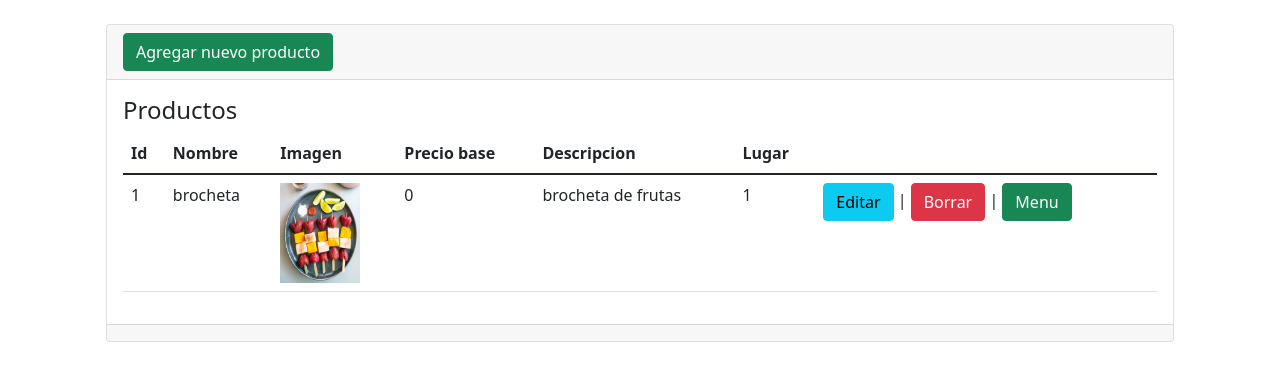
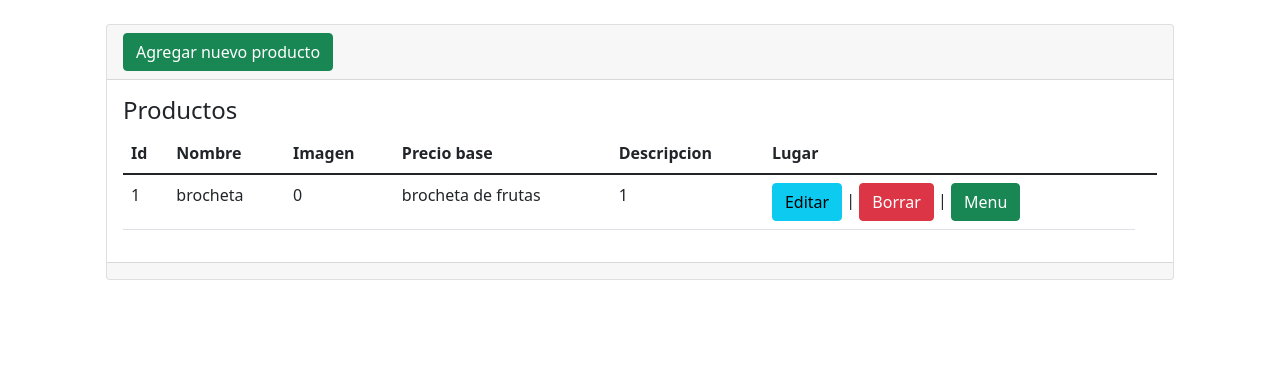
Before and after one commit to Oscarmer/candyexplot, a Django app: page /1/productos in a window 1280 px wide. Shown: the part 56-437 px from the top of the page. Run offline with Django 4.2, Linux system fonts and the light colour scheme; data comes from the database, SQL or seed files in the repository; parts of the project's set-up code (start-up, migrations or seed data) failed here and were passed over.

Commit message:
actualizacion 1

```diff
--- a/candyapp/templates/Productos/index.html
+++ b/candyapp/templates/Productos/index.html
@@ -27,10 +27,6 @@
                         <tr>
                             <td>{{producto.id_pd}}</td>
                             <td>{{producto.nombre}}</td>
-                            <td>
-                                <img src="{{producto.imagen.url}}" height="100" width="80">
-
-                            </td>
                             <td>{{producto.precio}}</td>
                             <td>{{producto.descripcion}}</td>
                             <td>{{producto.id_lg_id}}</td>
```
